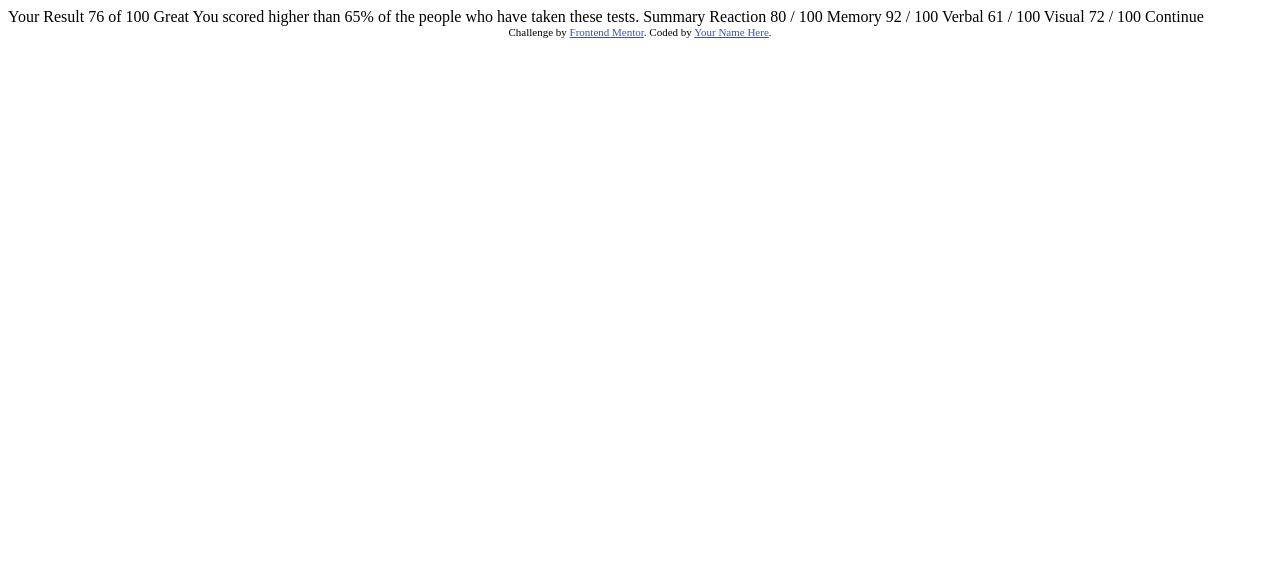
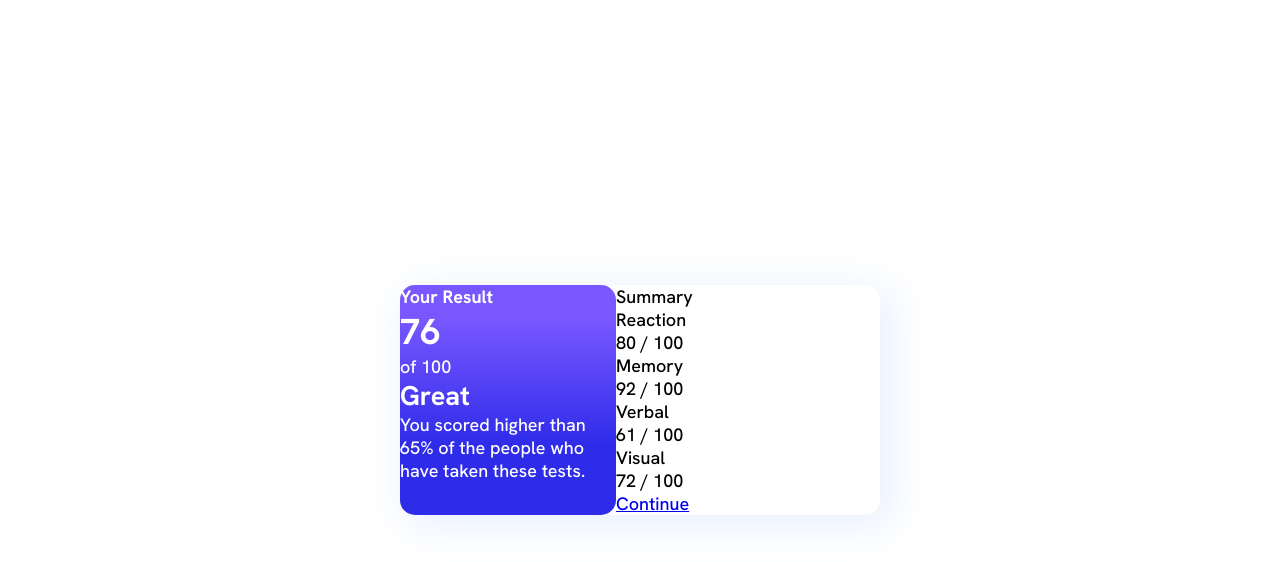
Before and after one commit to cheytes/Results-summary, a plain HTML site: page index.html in a window 1280 px wide. Drawn offline with Linux system fonts and the light colour scheme.

Commit message:
Styling pt.1

```diff
--- a/index.html
+++ b/index.html
@@ -1,47 +1,61 @@
 <!DOCTYPE html>
 <html lang="en">
 <head>
-  <meta charset="UTF-8">
-  <meta name="viewport" content="width=device-width, initial-scale=1.0"> <!-- displays site properly based on user's device -->
+  	<meta charset="UTF-8">
+  	<meta name="viewport" content="width=device-width, initial-scale=1.0"> <!-- displays site properly based on user's device -->
 
-  <link rel="icon" type="image/png" sizes="32x32" href="./assets/images/favicon-32x32.png">
+  	<link rel="icon" type="image/png" sizes="32x32" href="./assets/images/favicon-32x32.png">
 
-  <title>Frontend Mentor | Results summary component</title>
-
-  <!-- Feel free to remove these styles or customise in your own stylesheet 👍 -->
-  <style>
-    .attribution { font-size: 11px; text-align: center; }
-    .attribution a { color: hsl(228, 45%, 44%); }
-  </style>
+  	<title>Frontend Mentor | Results summary component</title>
+  	<link rel="stylesheet" href="styles.css">
 </head>
 <body>
+	<main id="main">
+		<div class="main-container">
+			<div class="preview-container">
+				<div class="result">
+					<h4>Your Result</h4>
+				</div>
+				<div class="circle">
+					<h1>76</h1>
+					<p>of 100</p>
+				</div>
+				<div class="info">
+					<h2>Great</h2>
+					<p>You scored higher than 65% of the people who have taken these tests.</p>
+				</div>
+			</div>
+			<div class="stats-container">
+				<p>Summary</p>
+				<div class="ratings">
+					<div class="rate reaction">
+						<p>Reaction</p>
+						<p><span>80</span> / 100</p>
+					</div>
+					<div class="rate reaction">
+						<p>Memory</p>
+						<p><span>92</span> / 100</p>
+					</div>
+					<div class="rate reaction">
+						<p>Verbal</p>
+						<p><span>61</span> / 100</p>
+					</div>
+					<div class="rate reaction">
+						<p>Visual</p>
+						<p><span>72</span> / 100</p>
+					</div>
+				</div>
+				<div class="button">
+					<a href="#">Continue</a>
+				</div>
+			</div>
+		</div>
+	</main>
 
-  Your Result
-  76
-  of 100
 
-  Great
-  You scored higher than 65% of the people who have taken these tests.
-
-  Summary
-
-  Reaction
-  80 / 100
-
-  Memory
-  92 / 100
-
-  Verbal
-  61 / 100
-
-  Visual
-  72 / 100
-
-  Continue
-
-  <div class="attribution">
+  <!-- <div class="attribution">
     Challenge by <a href="https://www.frontendmentor.io?ref=challenge" target="_blank">Frontend Mentor</a>.
     Coded by <a href="#">Your Name Here</a>.
-  </div>
+  </div> -->
 </body>
 </html>
--- /dev/null
+++ b/styles.css
@@ -0,0 +1,54 @@
+@import url('https://fonts.googleapis.com/css2?family=Hanken+Grotesk:wght@500;700;800&display=swap');
+
+/* UNIVERSAL FONTS */
+
+* {
+    box-sizing: border-box;
+    margin: 0;
+    padding: 0;
+}
+
+body {
+    background-color: hsl(0, 0%, 100%);
+    font-family: 'Hanken Grotesk', sans-serif;
+    font-size: 18px;
+}
+
+#main {
+    height: 100vh;
+    display: flex;
+    justify-content: center;
+    align-items: center;
+}
+
+/* CONTAINER */
+
+.main-container {
+    max-width: 30rem;
+    display: flex;
+    box-shadow: 9px 7px 40px 7px #EBF1FF;
+    border-radius: 15px;
+}
+
+.preview-container {
+    background: rgb(120,87,255);
+    background: linear-gradient(180deg, rgba(120,87,255,1) 15%, rgba(46,43,233,1) 70%);
+    color: hsl(0, 0%, 100%);
+    width: 45%;
+    border-radius: 15px;
+
+}
+
+.stats-container {
+    width: 55%;
+}
+
+/* ATTRIBUTION */
+
+.attribution {
+    font-size: 11px; text-align: center;
+}
+
+.attribution a {
+    color: hsl(228, 45%, 44%);
+}
```
